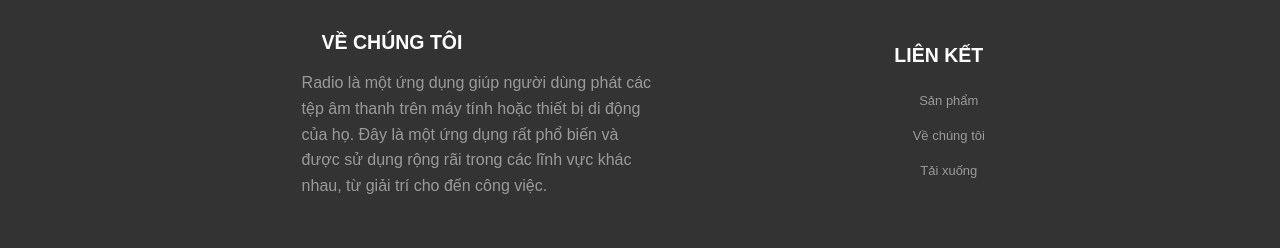
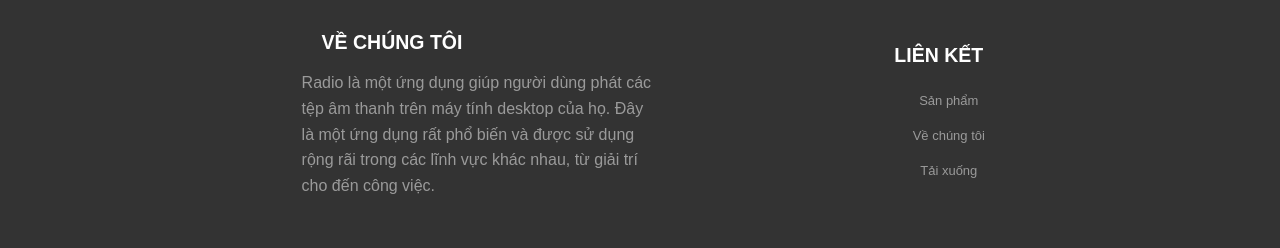
Before and after one commit to vubakiet/radio-opensource-ui, a plain HTML site: page index.html in a window 1280 px wide. Shown: the part 366-614 px from the top of the page. Drawn offline with Linux system fonts and the light colour scheme.

Commit message:
Update index.html

```diff
--- a/index.html
+++ b/index.html
@@ -35,7 +35,7 @@
 		<div class="footer_group">
 			<div class="footer_group__about">
 				<h2>Về chúng tôi</h2>
-				<p>Radio là một ứng dụng giúp người dùng phát các tệp âm thanh trên máy tính hoặc thiết bị di động
+				<p>Radio là một ứng dụng giúp người dùng phát các tệp âm thanh trên máy tính desktop
 					của họ. Đây là một ứng dụng rất phổ biến và được sử dụng rộng rãi trong các lĩnh vực khác nhau,
 					từ giải trí cho đến công việc.</p>
 			</div>
```
